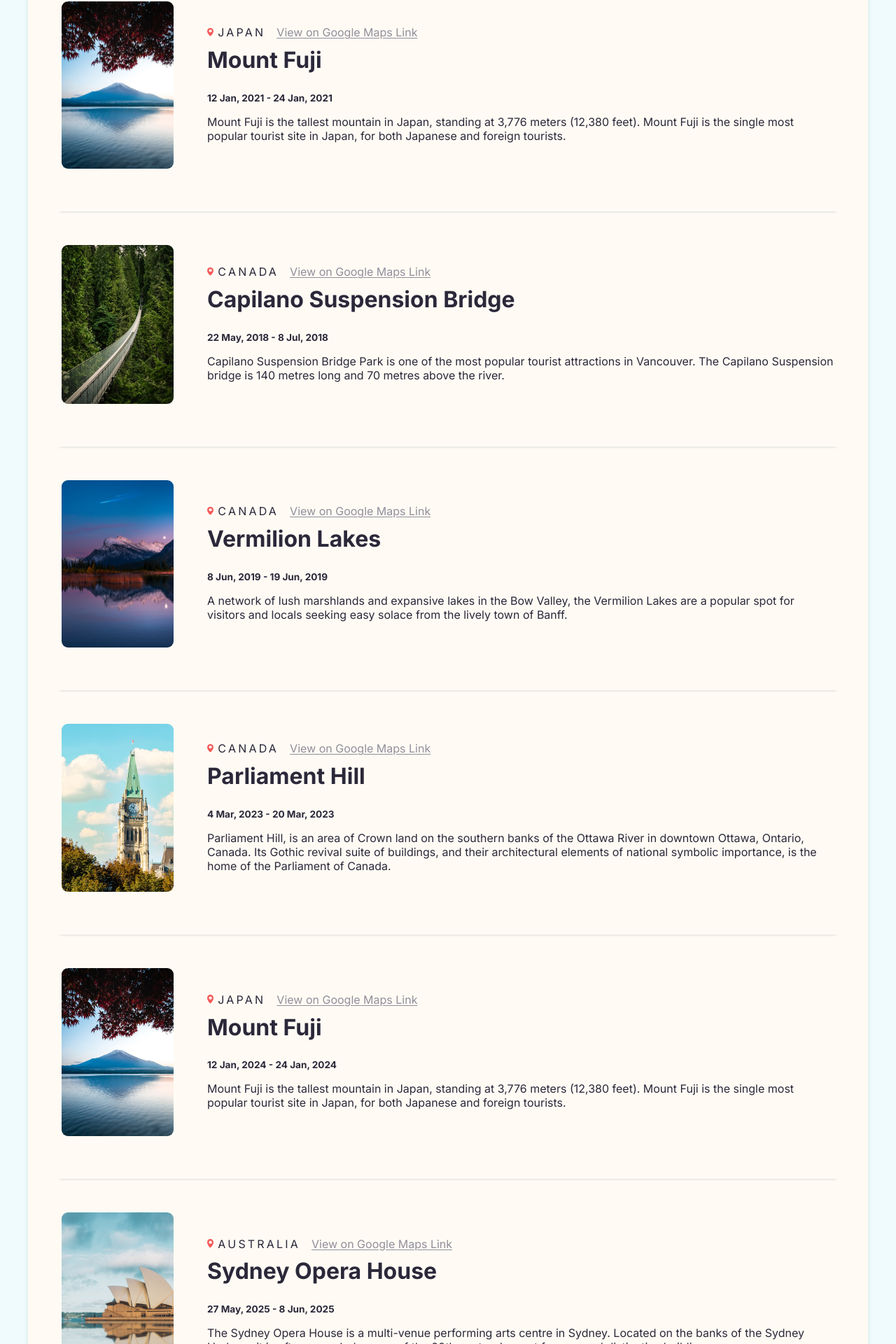
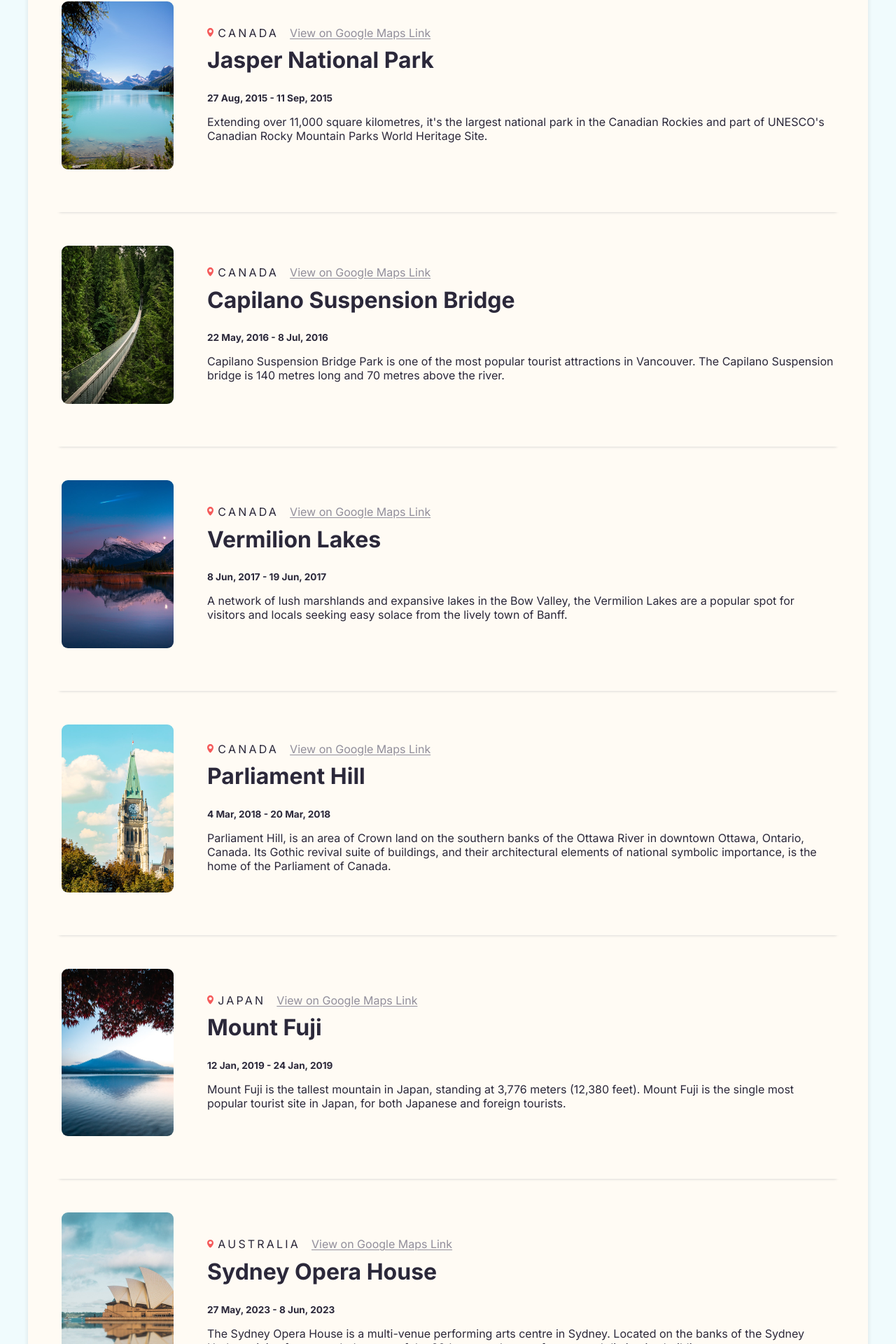
Before and after one commit to hmjatt/Travel-Journal-ReactJS, a React (Create React App) app in the folder travel-journal/: page / in a window 1280 px wide. Shown: the part 520-2440 px from the top of the page at 70% size. Built offline with nearby package versions, Linux system fonts and the light colour scheme.

Commit message:
Created `Jasper National Park` Card 🍁

```diff
--- a/travel-journal/src/data.js
+++ b/travel-journal/src/data.js
@@ -5,21 +5,21 @@ const data = [
 		class: "opera-house",
         location: "Japan",
         googleMapsUrl: "https://goo.gl/maps/1DGM5WrWnATgkSNB8",
-        startDate: "12 Jan, 2021",
-        endDate: "24 Jan, 2021",
+        startDate: "12 Jan, 2014",
+        endDate: "24 Jan, 2014",
         description: "Mount Fuji is the tallest mountain in Japan, standing at 3,776 meters (12,380 feet). Mount Fuji is the single most popular tourist site in Japan, for both Japanese and foreign tourists.",
         imageUrl: require("./images/mt-fuji.jpg")
     },
 	{
 		id: 2,
-        title: "Mount Fuji",
-		class: "opera-house",
-        location: "Japan",
-        googleMapsUrl: "https://goo.gl/maps/1DGM5WrWnATgkSNB8",
-        startDate: "12 Jan, 2021",
-        endDate: "24 Jan, 2021",
-        description: "Mount Fuji is the tallest mountain in Japan, standing at 3,776 meters (12,380 feet). Mount Fuji is the single most popular tourist site in Japan, for both Japanese and foreign tourists.",
-        imageUrl: require("./images/mt-fuji.jpg")
+        title: "Jasper National Park",
+		class: "jasper",
+        location: "Canada",
+        googleMapsUrl: "https://www.google.com/maps/place/Jasper+National+Park+Of+Canada/@52.873383,-117.9564825,17z/data=!3m1!4b1!4m5!3m4!1s0x538329cb9142871b:0xe1724a6dce9bd192!8m2!3d52.873383!4d-117.9542938",
+        startDate: "27 Aug, 2015",
+        endDate: "11 Sep, 2015",
+        description: "Extending over 11,000 square kilometres, it's the largest national park in the Canadian Rockies and part of UNESCO's Canadian Rocky Mountain Parks World Heritage Site.",
+        imageUrl: require("./images/jasper.jpg")
     },
 	{
 		id: 3,
@@ -27,8 +27,8 @@ const data = [
 		class: "suspension-bridge",
         location: "Canada",
         googleMapsUrl: "https://www.google.com/maps/place/Capilano+Suspension+Bridge+Park/@49.3428644,-123.1171184,17z/data=!3m1!4b1!4m5!3m4!1s0x54866fd200dcde49:0xf350b3ec85130f5e!8m2!3d49.3428609!4d-123.1149244",
-        startDate: "22 May, 2018",
-        endDate: "8 Jul, 2018",
+        startDate: "22 May, 2016",
+        endDate: "8 Jul, 2016",
         description: "Capilano Suspension Bridge Park is one of the most popular tourist attractions in Vancouver. The Capilano Suspension bridge is 140 metres long and 70 metres above the river. ",
         imageUrl: require("./images/suspension-bridge.jpg")
     },
@@ -38,8 +38,8 @@ const data = [
 		class: "banff",
         location: "Canada",
         googleMapsUrl: "https://www.google.com/maps/place/Vermilion+Lakes+Viewpoint/@51.182312,-115.6054652,17z/data=!3m1!4b1!4m5!3m4!1s0x5370ca63cee38e21:0xe1de4add20b407c1!8m2!3d51.1823087!4d-115.6032712",
-        startDate: "8 Jun, 2019",
-        endDate: "19 Jun, 2019",
+        startDate: "8 Jun, 2017",
+        endDate: "19 Jun, 2017",
         description: "A network of lush marshlands and expansive lakes in the Bow Valley, the Vermilion Lakes are a popular spot for visitors and locals seeking easy solace from the lively town of Banff.",
         imageUrl: require("./images/banff.jpg")
     },
@@ -49,8 +49,8 @@ const data = [
 		class: "parliament",
         location: "Canada",
         googleMapsUrl: "https://www.google.com/maps/place/Parliament+Hill/@45.4235937,-75.700929,17z/data=!3m1!4b1!4m5!3m4!1s0x4cce04ff4fe494ef:0x26bb54f60c29f6e!8m2!3d45.4235937!4d-75.700929",
-        startDate: "4 Mar, 2023",
-        endDate: "20 Mar, 2023",
+        startDate: "4 Mar, 2018",
+        endDate: "20 Mar, 2018",
         description: "Parliament Hill, is an area of Crown land on the southern banks of the Ottawa River in downtown Ottawa, Ontario, Canada. Its Gothic revival suite of buildings, and their architectural elements of national symbolic importance, is the home of the Parliament of Canada.",
         imageUrl: require("./images/parliament.jpg")
     },
@@ -60,8 +60,8 @@ const data = [
 		class: "mt-fuji",
         location: "Japan",
         googleMapsUrl: "https://www.google.com/maps/place/Mount+Fuji/@35.3615353,138.7044974,13.74z/data=!4m5!3m4!1s0x6019629a42fdc899:0xa6a1fcc916f3a4df!8m2!3d35.3606255!4d138.7273634",
-        startDate: "12 Jan, 2024",
-        endDate: "24 Jan, 2024",
+        startDate: "12 Jan, 2019",
+        endDate: "24 Jan, 2019",
         description: "Mount Fuji is the tallest mountain in Japan, standing at 3,776 meters (12,380 feet). Mount Fuji is the single most popular tourist site in Japan, for both Japanese and foreign tourists.",
         imageUrl: require("./images/mt-fuji.jpg")
     },
@@ -71,8 +71,8 @@ const data = [
         title: "Sydney Opera House",
         location: "Australia",
         googleMapsUrl: "https://www.google.com/maps/place/Sydney+Opera+House/@-33.8567844,151.213108,17z/data=!3m1!4b1!4m5!3m4!1s0x6b12ae665e892fdd:0x3133f8d75a1ac251!8m2!3d-33.8567844!4d151.2152967",
-        startDate: "27 May, 2025",
-        endDate: "8 Jun, 2025",
+        startDate: "27 May, 2023",
+        endDate: "8 Jun, 2023",
         description: "The Sydney Opera House is a multi-venue performing arts centre in Sydney. Located on the banks of the Sydney Harbour, it is often regarded as one of the 20th century's most famous and distinctive buildings.",
         imageUrl: require("./images/opera-house.jpg")
     }
```
Also changed, not shown: 1 other file (tests, documents, lock files or other folders).
